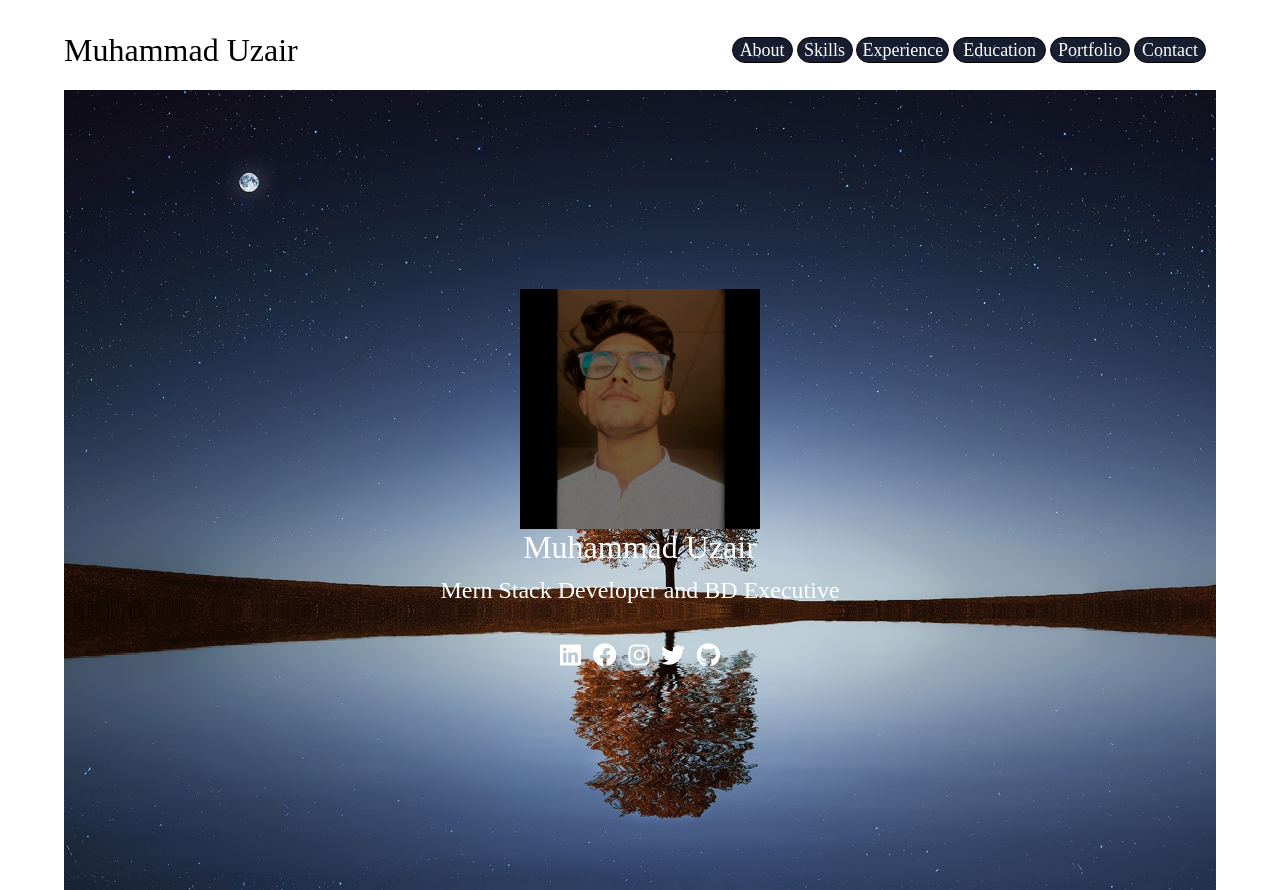
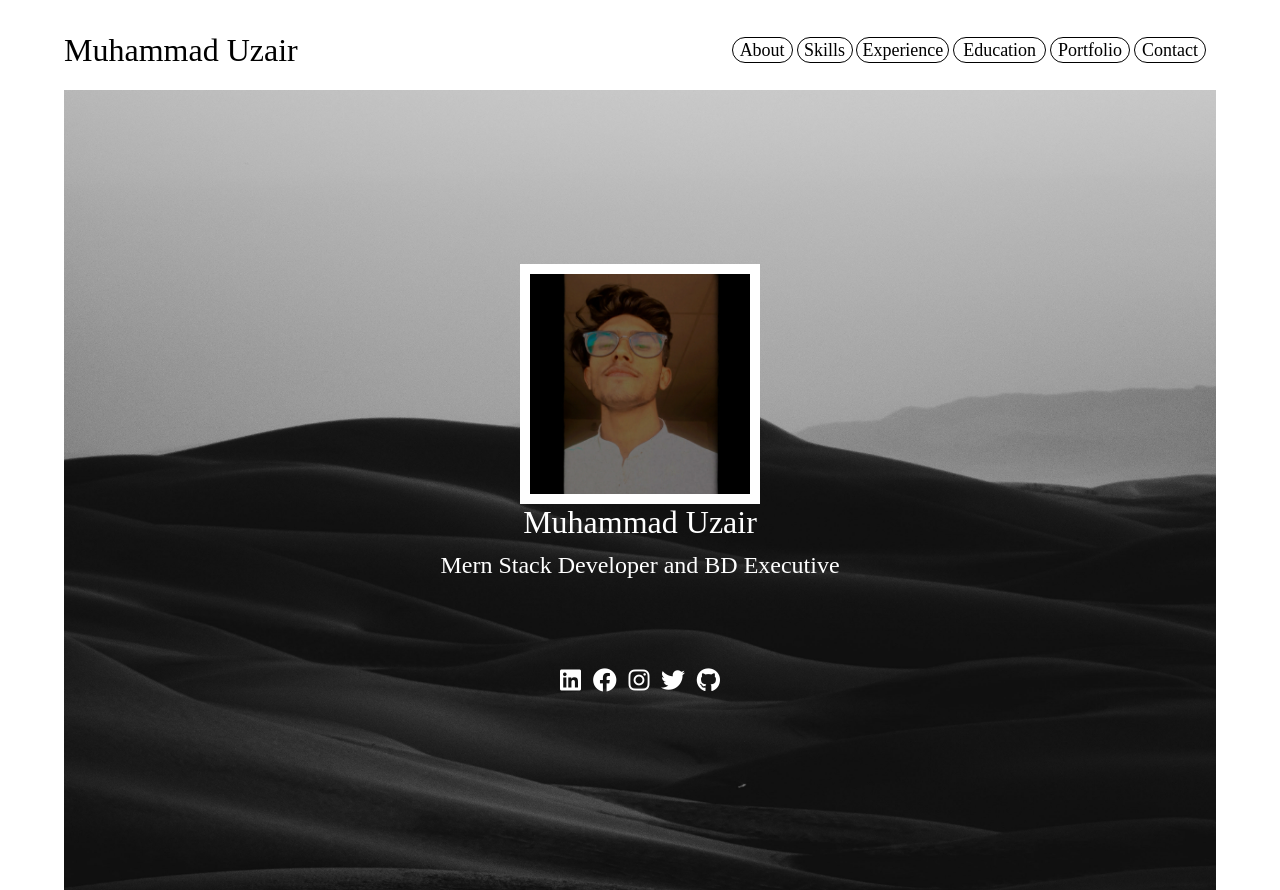
Before and after one commit to muhammaduzair19/resume, a plain HTML site: page index.html in a window 1280 px wide. Drawn offline with Linux system fonts and the light colour scheme.

Commit message:
background

```diff
--- /dev/null
+++ b/Animation.css
@@ -0,0 +1,18 @@
+#mainname{
+    animation: ZoomInOut ease-in-out 3s;
+}
+#work{
+    animation: ZoomInOut ease-in-out 3s;
+}
+.icons{
+    animation: ZoomInOut ease-in-out 3s;
+}
+@keyframes ZoomInOut {
+    0%{
+        transform: scale(25%);
+    }
+    100%{
+        transform: scale(100%);
+    }
+
+}
--- a/index.css
+++ b/index.css
@@ -40,13 +40,17 @@
 
 }
 .mainnav a{
-    background-image: url(./buttonbg.png);
     border: 1px solid black;
     border-radius: 30px;
     padding: .1rem;
-    color: rgb(255, 255, 255);
+    color: rgb(0, 0, 0);
     font-size: large;
     text-align: center;
+}
+.mainnav a:hover{
+    background-color: #AFAFAF;
+    transform: scale(1.1);
+    color: white;
 }
 #about{
     width: 3.8rem;
@@ -74,7 +78,7 @@
     flex-direction: column;
     justify-content: center;
     align-items: center;
-    background-image: url(./background.jpg);
+    background-image: url(./blackbg.jpg);
     background-size: cover;
     /* border: 1px solid green; */
     width: 100%;
@@ -84,9 +88,10 @@
 #dp{
     background-image: url(./dp.jpg);
     background-size: cover;
+
     width: 15rem;
     height: 15rem;
-    /* border: 1px solid wheat; */
+    border: 10px solid rgb(255, 255, 255);
 }
 #mainname{
     color: white;
@@ -109,6 +114,7 @@
 
 }
 .icons{
+    margin-top: 50px;
     width: 10rem;
     height: 3rem;
     /* border: 1px solid rgb(252, 177, 177); */
--- a/index.html
+++ b/index.html
@@ -6,6 +6,7 @@
     <meta name="viewport" content="width=device-width, initial-scale=1.0">
     <link rel="stylesheet" href="https://cdnjs.cloudflare.com/ajax/libs/font-awesome/6.2.1/css/all.min.css" integrity="sha512-MV7K8+y+gLIBoVD59lQIYicR65iaqukzvf/nwasF0nqhPay5w/9lJmVM2hMDcnK1OnMGCdVK+iQrJ7lzPJQd1w==" crossorigin="anonymous" referrerpolicy="no-referrer" />
     <link rel="stylesheet" href="index.css">
+    <link rel="stylesheet" href="Animation.css">
     <title>Muhammad Uzair Ilyas</title>
 </head>
 <body>
```
Also changed, not shown: background.jpg (deleted), blackbg.jpg (added).
